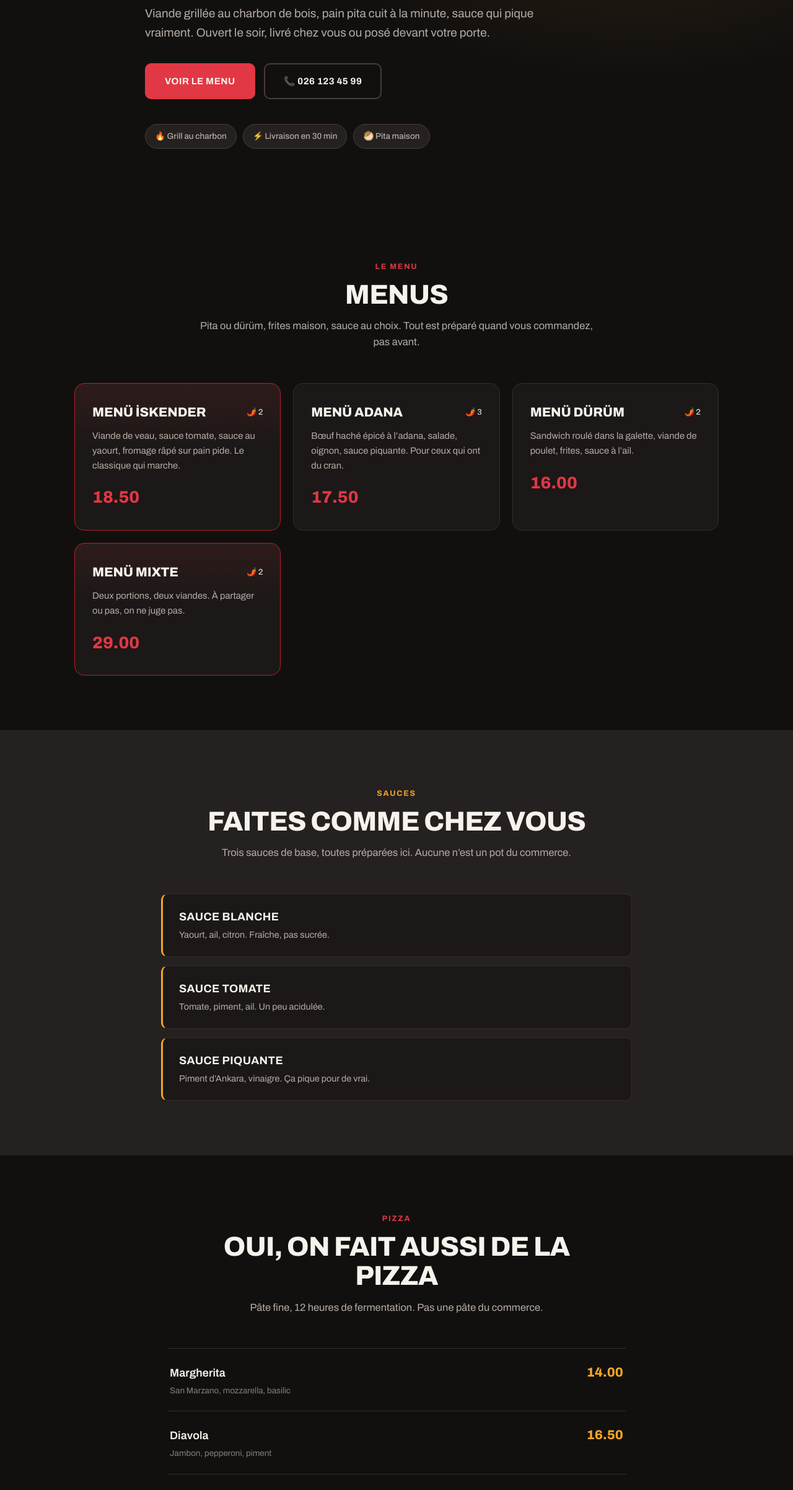
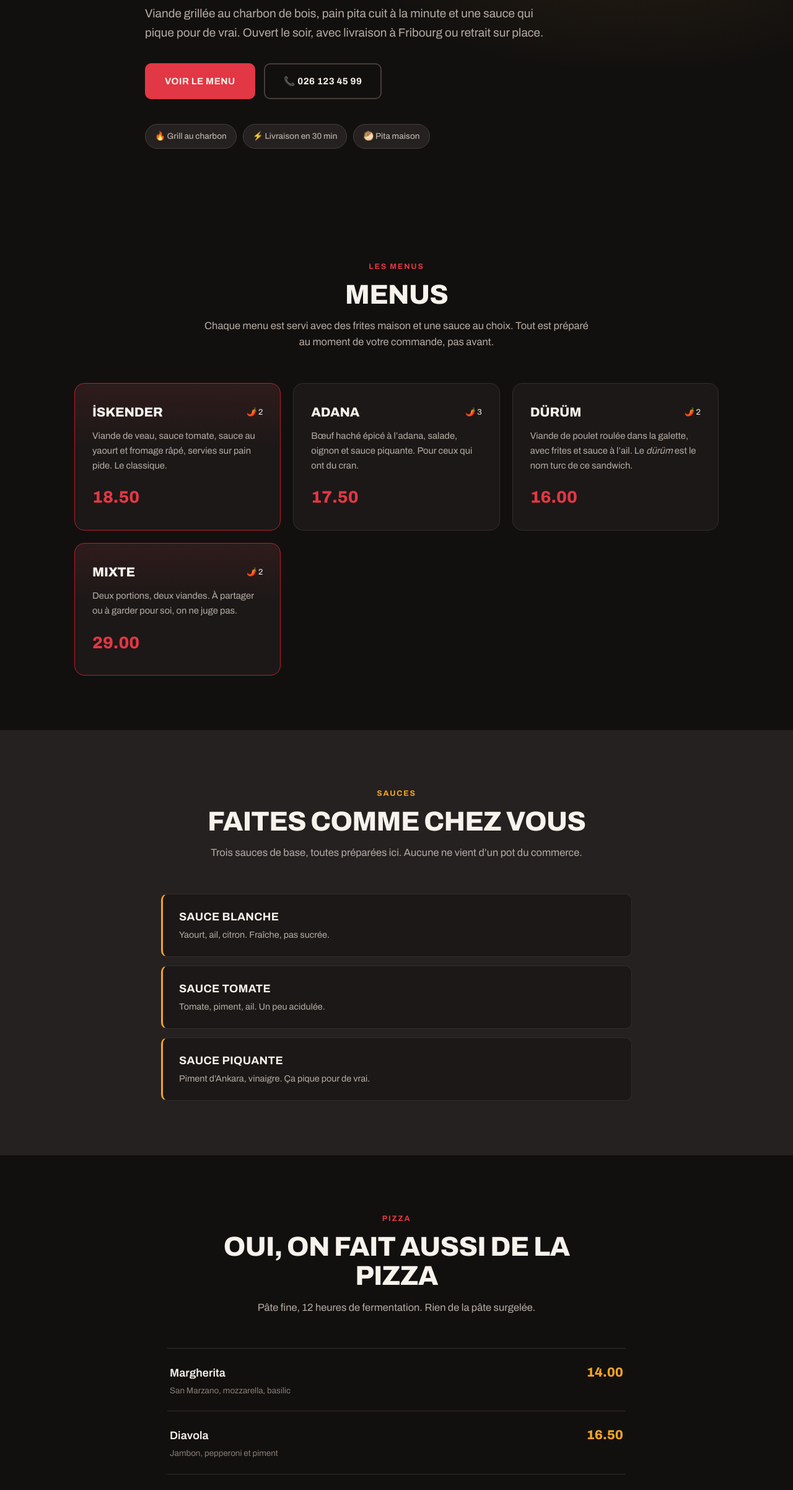
Before and after one commit to HandsOnNazarick/demo-kebab, a plain HTML site: page index.html in a window 1280 px wide. Shown: the part 396-2800 px from the top of the page at 62% size. Drawn offline with Linux system fonts and the light colour scheme.

Commit message:
fix: relecture complete des textes
Reprise integrale du contenu, phrase par phrase. Correction des
formulations torchees, des répétitions et des accords.

Boulangerie :
- « Epuisé quand c'est parti. On ne garde pas. » remplacé par une
  phrase comprehensible
- phrases trop longues decoupees, contractions levees la ou elles
  alourdissaient
- « si vous avez encore un peu de force » → « si vous en avez
  l'energie »
- « derange seulement les paresseux » → « vous derangez personne »

Kebab :
- les titres « Menü X » deviennent « X », la ou c'est du francais
- le hero dit « Le vrai kebab », pas « Le vrai döner »
- « dürüm » garde, avec une ligne qui explique que c'est le nom
  turc du sandwich
- livraison : seuil et montant reexprimes sans ambiguite

```diff
--- a/index.html
+++ b/index.html
@@ -4,7 +4,7 @@
     <meta charset="UTF-8">
     <meta name="viewport" content="width=device-width, initial-scale=1.0">
     <title>Kebabistan — Cuisine turque à emporter à Fribourg</title>
-    <meta name="description" content="Kebabistan, cuisine turque à emporter à Fribourg. Viande grillée au charbon, sauces maison, livraison dès 17 h. Route de Morat 52.">
+    <meta name="description" content="Kebabistan, cuisine turque à emporter à Fribourg. Viande grillée au charbon de bois, sauces maison, livraison dès 17 h.">
     <meta name="theme-color" content="#12100f">
 
     <script type="application/ld+json">
@@ -13,7 +13,7 @@
       "@type": "Restaurant",
       "name": "Kebabistan",
       "servesCuisine": ["Turque", "Kebab", "Grill"],
-      "description": "Cuisine turque à emporter. Viande grillée au charbon, sauces maison, livraison dès 17 h.",
+      "description": "Cuisine turque à emporter à Fribourg. Viande grillée au charbon de bois, pain pita cuit à la minute, sauces maison. Livraison dès 17 h.",
       "telephone": "+41261234599",
       "priceRange": "CHF 12-30",
       "address": {
@@ -58,10 +58,10 @@
 
 <header class="hero">
     <div class="container hero-inner">
-        <h1 class="hero-title">Le vrai döner.<br><span class="hl">Livraison offerte dès 30 CHF.</span></h1>
+        <h1 class="hero-title">Le vrai kebab.<br><span class="hl">Livraison offerte dès 30 CHF.</span></h1>
         <p class="hero-lead">
-            Viande grillée au charbon de bois, pain pita cuit à la minute, sauce qui pique vraiment.
-            Ouvert le soir, livré chez vous ou posé devant votre porte.
+            Viande grillée au charbon de bois, pain pita cuit à la minute et une sauce qui pique
+            pour de vrai. Ouvert le soir, avec livraison à Fribourg ou retrait sur place.
         </p>
         <div class="hero-actions">
             <a href="#menu" class="btn btn-primary">Voir le menu</a>
@@ -78,41 +78,41 @@
 <section class="section" id="menu">
     <div class="container">
         <div class="section-head">
-            <span class="tag">Le menu</span>
+            <span class="tag">Les menus</span>
             <h2>Menus</h2>
-            <p>Pita ou dürüm, frites maison, sauce au choix. Tout est préparé quand vous commandez, pas avant.</p>
+            <p>Chaque menu est servi avec des frites maison et une sauce au choix. Tout est préparé au moment de votre commande, pas avant.</p>
         </div>
         <div class="grid">
             <article class="item item-hot">
                 <div class="item-top">
-                    <h3>Menü İskender</h3>
+                    <h3>İskender</h3>
                     <span class="spice">🌶️ 2</span>
                 </div>
-                <p>Viande de veau, sauce tomate, sauce au yaourt, fromage râpé sur pain pide. Le classique qui marche.</p>
+                <p>Viande de veau, sauce tomate, sauce au yaourt et fromage râpé, servies sur pain pide. Le classique.</p>
                 <span class="item-price">18.50</span>
             </article>
             <article class="item">
                 <div class="item-top">
-                    <h3>Menü Adana</h3>
+                    <h3>Adana</h3>
                     <span class="spice">🌶️ 3</span>
                 </div>
-                <p>Bœuf haché épicé à l’adana, salade, oignon, sauce piquante. Pour ceux qui ont du cran.</p>
+                <p>Bœuf haché épicé à l’adana, salade, oignon et sauce piquante. Pour ceux qui ont du cran.</p>
                 <span class="item-price">17.50</span>
             </article>
             <article class="item">
                 <div class="item-top">
-                    <h3>Menü Dürüm</h3>
+                    <h3>Dürüm</h3>
                     <span class="spice">🌶️ 2</span>
                 </div>
-                <p>Sandwich roulé dans la galette, viande de poulet, frites, sauce à l’ail.</p>
+                <p>Viande de poulet roulée dans la galette, avec frites et sauce à l’ail. Le <em>dürüm</em> est le nom turc de ce sandwich.</p>
                 <span class="item-price">16.00</span>
             </article>
             <article class="item item-hot">
                 <div class="item-top">
-                    <h3>Menü Mixte</h3>
+                    <h3>Mixte</h3>
                     <span class="spice">🌶️ 2</span>
                 </div>
-                <p>Deux portions, deux viandes. À partager ou pas, on ne juge pas.</p>
+                <p>Deux portions, deux viandes. À partager ou à garder pour soi, on ne juge pas.</p>
                 <span class="item-price">29.00</span>
             </article>
         </div>
@@ -124,7 +124,7 @@
         <div class="section-head">
             <span class="tag tag-light">Sauces</span>
             <h2>Faites comme chez vous</h2>
-            <p>Trois sauces de base, toutes préparées ici. Aucune n’est un pot du commerce.</p>
+            <p>Trois sauces de base, toutes préparées ici. Aucune ne vient d’un pot du commerce.</p>
         </div>
         <ul class="sauces">
             <li class="sauce">
@@ -148,7 +148,7 @@
         <div class="section-head">
             <span class="tag">Pizza</span>
             <h2>Oui, on fait aussi de la pizza</h2>
-            <p>Pâte fine, 12 heures de fermentation. Pas une pâte du commerce.</p>
+            <p>Pâte fine, 12 heures de fermentation. Rien de la pâte surgelée.</p>
         </div>
         <ul class="prices">
             <li class="price-row">
@@ -156,7 +156,7 @@
                 <span class="price-val">14.00</span>
             </li>
             <li class="price-row">
-                <span class="price-name">Diavola<small>Jambon, pepperoni, piment</small></span>
+                <span class="price-name">Diavola<small>Jambon, pepperoni et piment</small></span>
                 <span class="price-val">16.50</span>
             </li>
             <li class="price-row">
@@ -164,7 +164,7 @@
                 <span class="price-val">17.50</span>
             </li>
             <li class="price-row">
-                <span class="price-name">Quatre fromages<small>Mozzarella, bleu, chèvre, parmesan</small></span>
+                <span class="price-name">Quatre fromages<small>Mozzarella, bleu de chèvre, chèvre et parmesan</small></span>
                 <span class="price-val">17.00</span>
             </li>
         </ul>
@@ -177,13 +177,13 @@
             <span class="tag">Livraison</span>
             <h2>On vient chez vous</h2>
             <p>
-                Fribourg et environs, dès 17 h. La livraison est gratuite dès 30 CHF,
-                sinon 4.50 CHF. Carte ou Twint au livreur, comme vous préférez.
+                Fribourg et environs, dès 17 h. La livraison coûte 4.50 CHF et devient gratuite
+                dès 30 CHF d’achat. Vous payez au livreur, par carte, Twint ou en espèces.
             </p>
             <ul class="ticks">
                 <li>30 minutes en moyenne sur Fribourg</li>
-                <li>Commande par téléphone ou WhatsApp</li>
-                <li>Livraison gratuite dès 30 CHF</li>
+                <li>Commande par téléphone ou par WhatsApp</li>
+                <li>Livraison gratuite dès 30 CHF d’achat</li>
                 <li>Ou retrait sur place si vous préférez</li>
             </ul>
             <div class="actions">
@@ -207,7 +207,7 @@
 <section class="section" id="contact">
     <div class="container contact-inner">
         <h2>Le feu est allumé</h2>
-        <p class="contact-lead">Route de Morat 52, Fribourg. Retrait possible sur place.</p>
+        <p class="contact-lead">Route de Morat 52 à Fribourg. Retrait sur place possible.</p>
         <div class="actions actions-center">
             <a href="tel:+41261234599" class="btn btn-primary btn-lg">📞 026 123 45 99</a>
             <a href="mailto:salut@kebabistan.ch" class="btn btn-outline">✉️ salut@kebabistan.ch</a>
@@ -218,7 +218,7 @@
 <footer class="footer">
     <div class="container footer-inner">
         <p class="footer-brand">🔥 KEBABISTAN</p>
-        <p class="footer-copy">Route de Morat 52 · 1705 Fribourg</p>
+        <p class="footer-copy">Route de Morat 52, 1705 Fribourg</p>
         <p class="footer-copy">Site de démonstration. Restaurant fictif.</p>
     </div>
 </footer>
```
